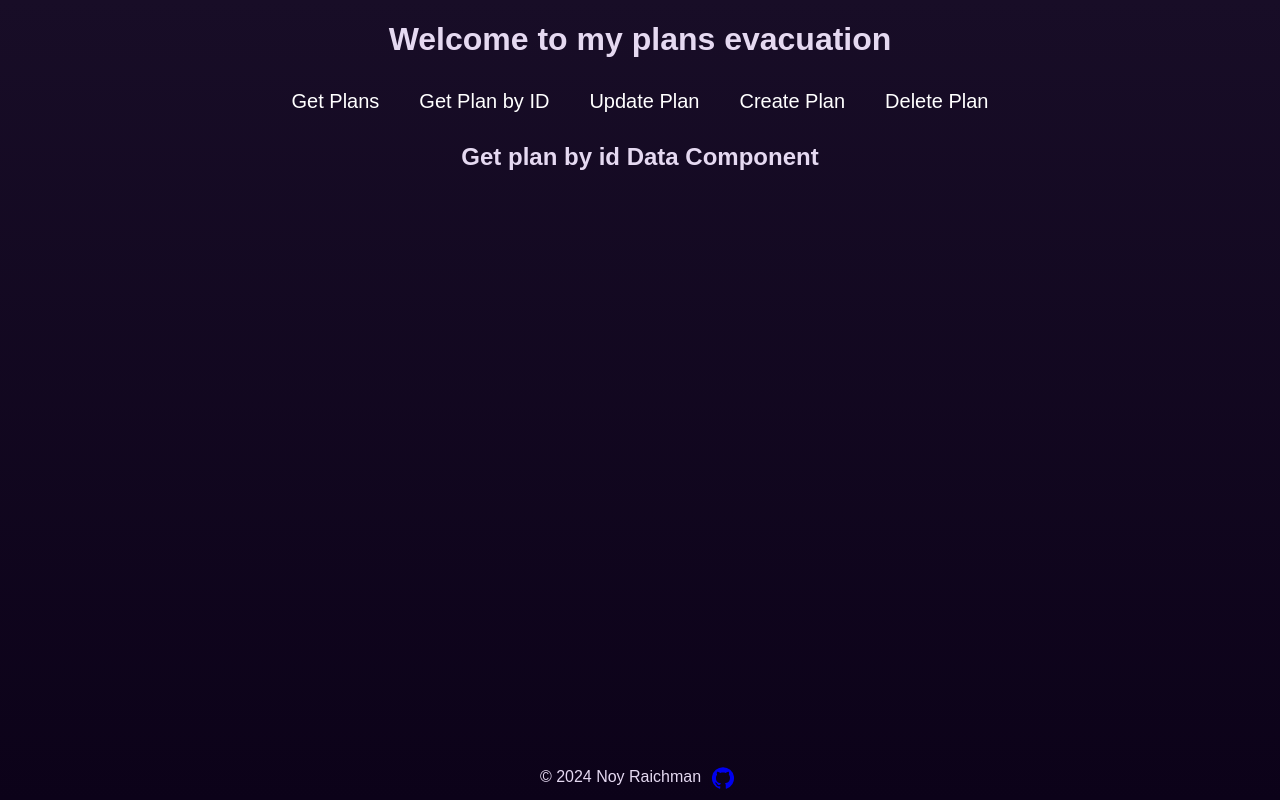
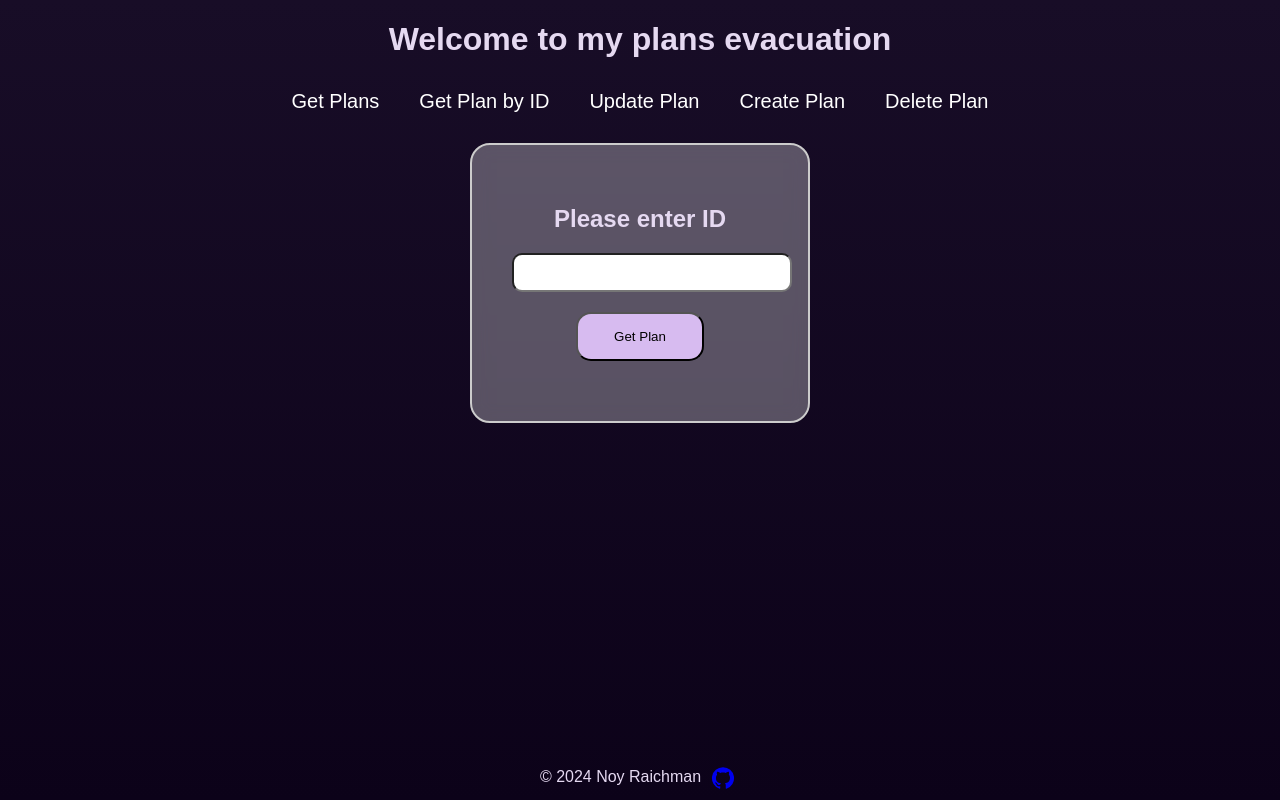
Before and after one commit to noy2611/React_Assignment3, a React (Vite) app: page / in a window 1280 px wide. Both pictures are taken after a click on the button "Get Plan by ID". Built offline with nearby package versions, Linux system fonts and the light colour scheme.

Commit message:
update get all and get by id component

```diff
--- a/src/component/GetAllDataComponent.jsx
+++ b/src/component/GetAllDataComponent.jsx
@@ -17,9 +17,9 @@ const cardStyle = {
 };
 const idStyle = {
   fontWeight: 'bold',
-  textAlign: 'center', // Center text inside the card
-  marginBottom: '8px', // Add some space between ID and other details
-  color: 'white', // Set text color to white
+  textAlign: 'center',
+  marginBottom: '8px',
+  color: 'white',
 };
 
 
@@ -54,33 +54,9 @@ const GetAllDataComponent = () => {
   }
 
   return (
-    // <div>
-    //   {/* Render your plans */}
-    //   {plans.map((plan) => (
-    //     // <div key={plan.id}>
-    //     //   <p>ID: {plan.id}</p>
-    //     //   <p>Name: {plan.name}</p>
-    //     //   <p>Location: {plan.location}</p>
-    //     //   <p>Details: {plan.details}</p>
-    //     // </div>
-    //   ))}
-    // </div>
 
-  //   <div style={{ display: 'flex', flexWrap: 'wrap' }}>
-  //   {/* Render your plans */}
-  //   {plans.map((plan, index) => (
-  //     <Card key={plan.id} style={{ margin: '10px', width: '200px', flexBasis: 'calc(33.33% - 20px)' }}>
-  //       <CardContent>
-  //         <p style={{ fontWeight: 'bold' }}>ID: {plan.id}</p>
-  //         <p style={{ fontWeight: 'bold' }}>Name: {plan.name}</p>
-  //         <p style={{ fontWeight: 'bold' }}>Location: {plan.location}</p>
-  //         <p style={{ fontWeight: 'bold' }}>Details: {plan.details}</p>
-  //       </CardContent>
-  //     </Card>
-  //   ))}
-  // </div>
 <div style={{ display: 'flex', flexWrap: 'wrap' }}>
-      {/* Render your plans */}
+
       {plans.map((plan) => (
         <Card key={plan.id} style={cardStyle}>
           <CardContent style={{ color: 'white' }}>
--- a/src/component/GetPlanByIDComponent.jsx
+++ b/src/component/GetPlanByIDComponent.jsx
@@ -1,11 +1,70 @@
-import React from 'react';
+import React, { useState } from "react";
+import { getPlanById } from "../services/plan.servies";
 
 const GetByIdDataComponent = () => {
+  const [id, setId] = useState("");
+  const [plan, setPlan] = useState(null);
+  const [loading, setLoading] = useState(false);
+  const [error, setError] = useState(null);
+
+  const handleIdChange = (event) => {
+    setId(event.target.value);
+  };
+
+  const handleFetchPlan = async () => {
+    setLoading(true);
+    try {
+      console.log("Fetching plan for ID:", id);
+      const fetchedPlan = await getPlanById(id);
+      console.log("Fetched plan:", fetchedPlan);
+
+      if (fetchedPlan && fetchedPlan.data) {
+
+        setPlan(fetchedPlan.data);
+        setError(null);
+      } else {
+        setPlan(null);
+        setError("Invalid response format");
+      }
+    } catch (error) {
+      if (error.response && error.response.status === 404) {
+        setPlan(null);
+        setError("Plan not found. Please enter a valid ID.");
+      } else {
+        setPlan(null);
+        setError(error.message || "Error fetching plan by ID");
+      }
+    } finally {
+      setLoading(false);
+    }
+  };
+
   return (
+<div style={{ padding: '40px', border: '2px solid #ccc', borderRadius: '20px', margin: '20px', display: 'flex', flexDirection: 'column', alignItems: 'center', justifyContent: 'center' , backdropFilter: 'blur(10px)',backgroundColor: 'rgba(255, 255, 255, 0.3)' }}>
+  <h2 style={{ marginBottom: '20px' }}>Please enter ID</h2>
+  <div style={{ display: 'flex', flexDirection: 'column', alignItems: 'center', width: '100%' }}>
+    <form style={{ marginBottom: '20px', display: 'flex', flexDirection: 'column', alignItems: 'center', width: '100%' }}>
+      <label style={{ marginBottom: '20px', width: '20vw' }}>
+        <input type="text" value={id} onChange={handleIdChange} style={{ width: '100%', padding: '10px', borderRadius: '10px' }} />
+      </label>
+      <button type="button" onClick={handleFetchPlan} style={{ padding: '15px', borderRadius: '15px', backgroundColor: '#D7BBF0', color: 'black', width: '10vw' }}>
+        Get Plan
+      </button>
+    </form>
+  </div>
+
+  {loading && <div>Loading...</div>}
+  {error && <div style={{ color: 'red' }}>Error: {error}</div>}
+
+  {plan && (
     <div>
-      <h2>Get plan by id Data Component</h2>
-      {/* Your content for Get All Data component */}
+      <p>ID: {plan.id}</p>
+      <p>Name: {plan.name}</p>
+      <p>Location: {plan.location}</p>
+      <p>Details: {plan.details}</p>
     </div>
+  )}
+</div>
   );
 };
 
```
